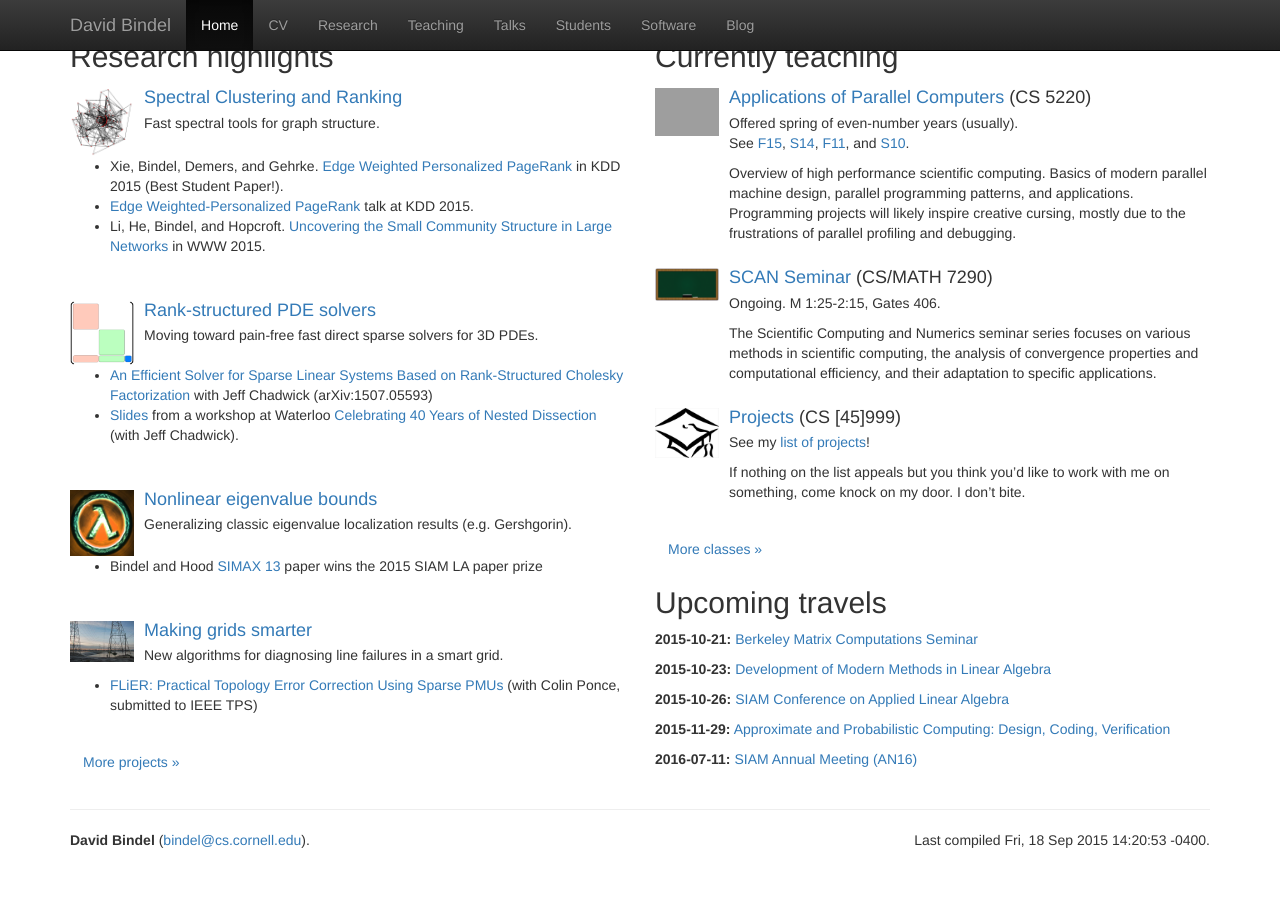
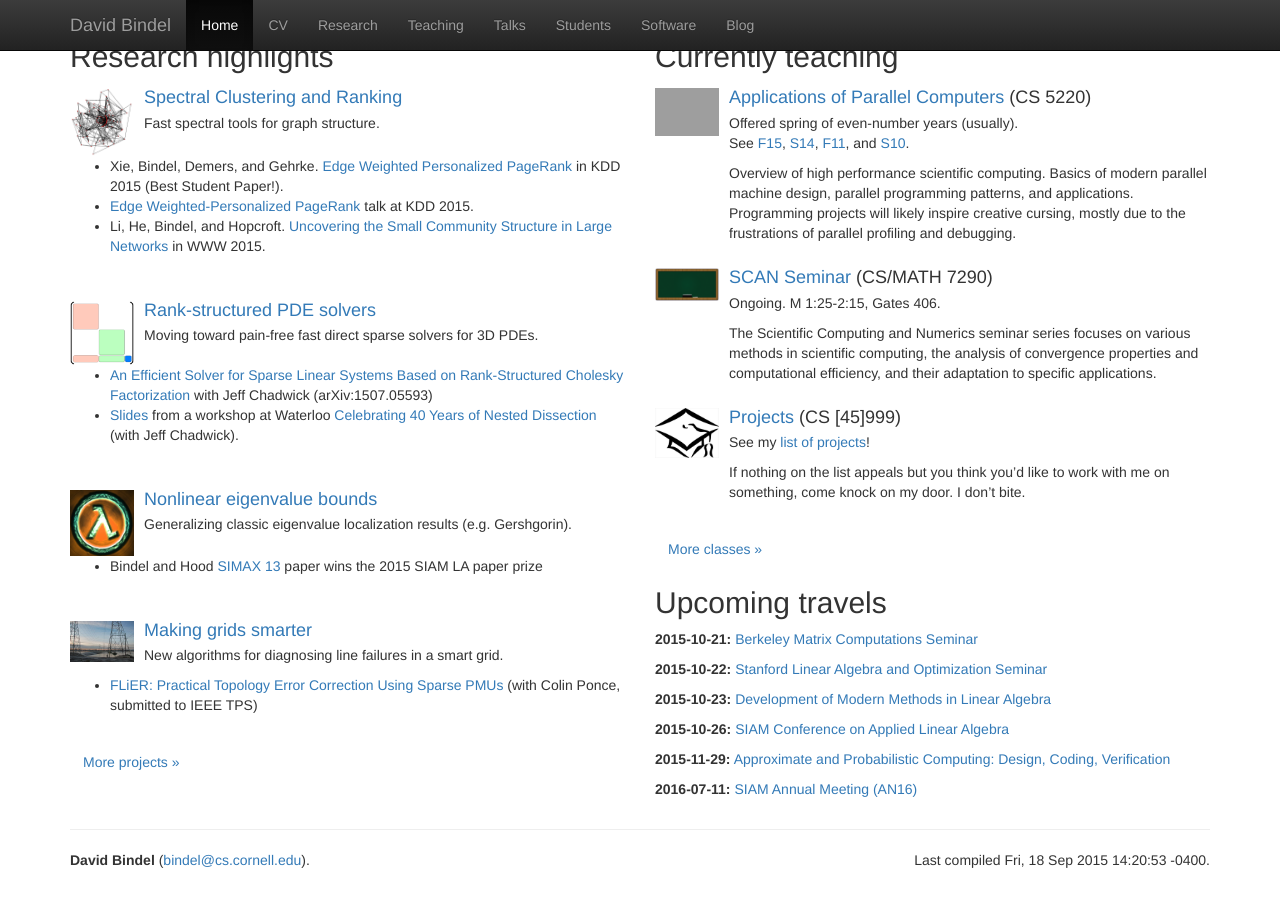
Before and after one commit to dbindel/cornell_web, a Jekyll site: the page built from index.html, in a window 1280 px wide and 900 px high, scrolled down 591 px. Built offline with Jekyll 4.4.1, drawn with Linux system fonts in a browser that asks for light colours; nearby versions of some CDN libraries.

Commit message:
Added Stanford LA/Opt seminar to travel list

```diff
--- a/_data/travel.yml
+++ b/_data/travel.yml
@@ -2,6 +2,10 @@
   date: 2015-10-21
   text: Berkeley Matrix Computations Seminar
   url: https://math.berkeley.edu/~mgu/LAPACKSeminar.htm
+-
+  date: 2015-10-22
+  text: Stanford Linear Algebra and Optimization Seminar
+  url: https://icme.stanford.edu/events-list?keys=cme+510&field_event_type_tid=All
 -
   date: 2015-10-23
   text: Development of Modern Methods in Linear Algebra
```
